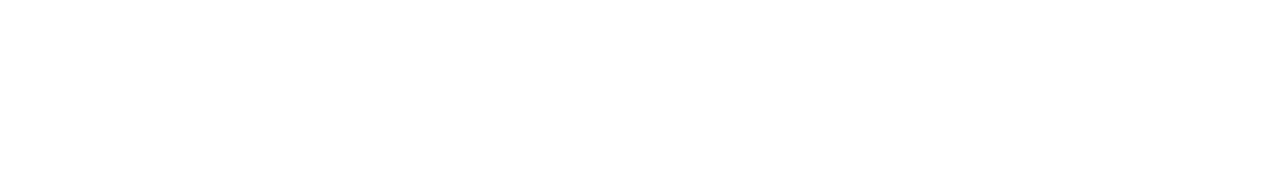
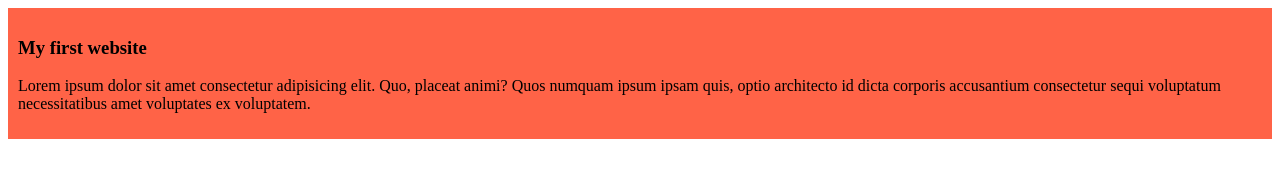
Before and after one commit to Rakesh01999/My-Simple-Website, a plain HTML site: page index.html in a window 1280 px wide. Drawn offline with Linux system fonts and the light colour scheme.

Commit message:
added the first blog

```diff
--- a/index.html
+++ b/index.html
@@ -4,8 +4,12 @@
     <meta charset="UTF-8">
     <meta name="viewport" content="width=device-width, initial-scale=1.0">
     <title>My Simple Website</title>
+    <link rel="stylesheet" href="styles/blog.css">
 </head>
 <body>
-
+    <div>
+        <h3>My first website</h3>
+        <p>Lorem ipsum dolor sit amet consectetur adipisicing elit. Quo, placeat animi? Quos numquam ipsum ipsam quis, optio architecto id dicta corporis accusantium consectetur sequi voluptatum necessitatibus amet voluptates ex voluptatem.</p>
+    </div>
 </body>
 </html>
--- /dev/null
+++ b/styles/blog.css
@@ -0,0 +1,4 @@
+div{
+    background-color: tomato;
+    padding: 10px;
+}
```
